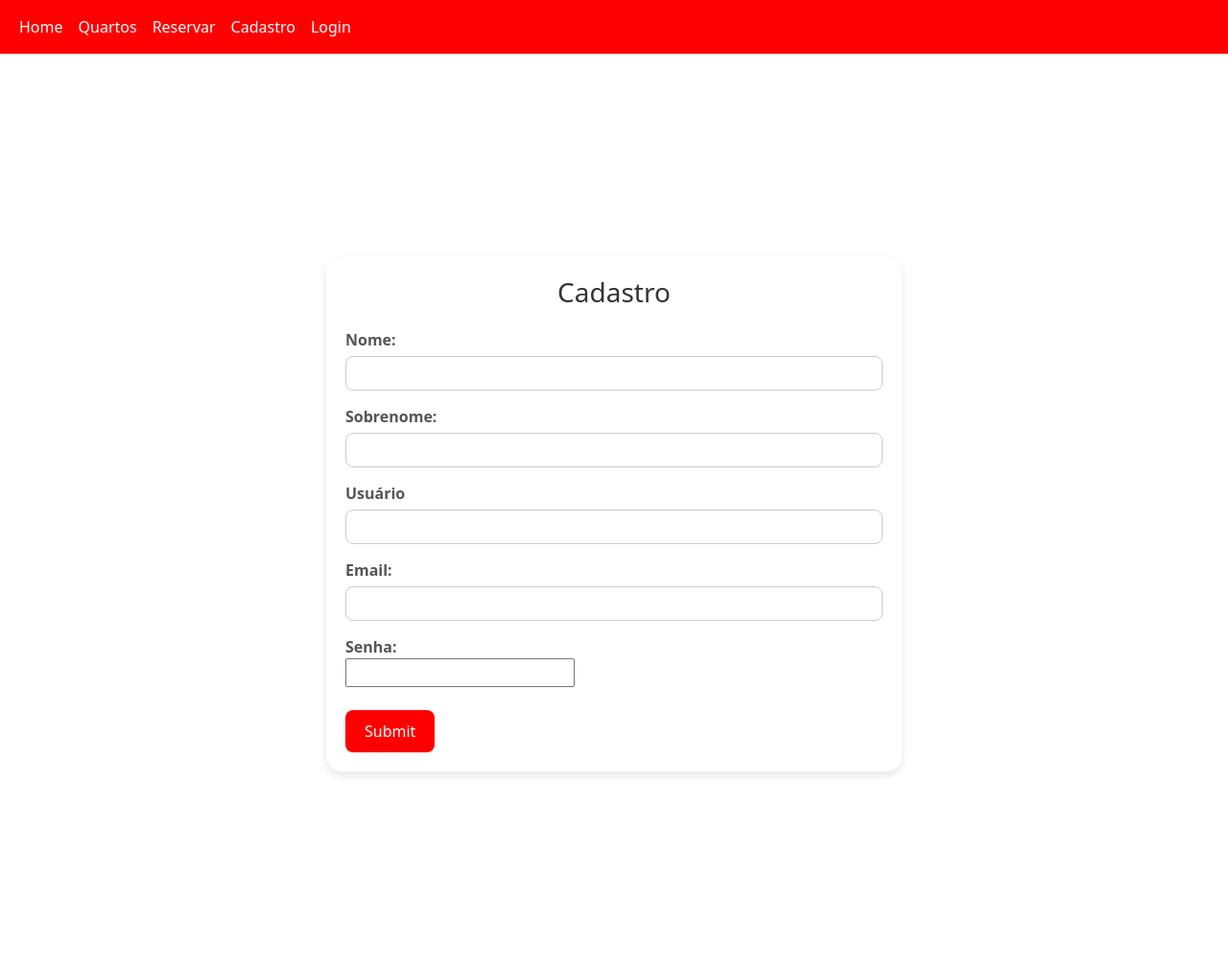
After one commit to TH4YSZ/Hotel-Senai, a Django app: page /cadastro in a window 1280 px wide. The commit adds this page. Shown: the whole page at 96% size. Run offline with Django 5.2, Linux system fonts and the light colour scheme.

Commit message:
Criação das páginas de cadastro e login, e das classes e formulários para cadastro e login de usuários

```diff
--- a/Aula_Teste/hotel/forms.py
+++ b/Aula_Teste/hotel/forms.py
@@ -15,3 +15,14 @@ class FormReserva(forms.Form):
     end = forms.CharField(label="Endereço", max_length=100)
     quarto = forms.ChoiceField(label="Tipo de Quarto", choices=TIPOS_QUARTOS)
     data = forms.CharField(label="Data", max_length=8)
+
+class FormCadastro(forms.Form):
+    first_name = forms.CharField(label="Nome", max_length=20)
+    last_name = forms.CharField(label="Sobrenome", max_length=20)
+    user = forms.CharField(label="Usuário", max_length=20)
+    email = forms.EmailField(label="Email", max_length=100)
+    password = forms.CharField(label="Senha", widget=forms.PasswordInput)
+
+class FormLogin(forms.Form):
+    user = forms.CharField(label="Usuário", max_length=20)
+    password = forms.CharField(label="Senha", widget=forms.PasswordInput)
--- /dev/null
+++ b/Aula_Teste/hotel/templates/cadastro.html
@@ -0,0 +1,38 @@
+{% extends 'index.html' %}
+{% load static %}
+
+{% block title %}
+    CADASTRO
+{% endblock %}
+
+{% block body %}
+    <main style="height: 100vh; display: flex; justify-content: center; align-items: center; margin: 5rem auto;" >
+        <div class="form-container">
+            <h3>Cadastro</h3>
+            <form action="cadastro" method="post">
+                {% csrf_token %}
+                <div>
+                    <label for="id_first_name">Nome:</label><br>
+                    {{ form.first_name }}
+                </div>
+                <div>
+                    <label for="id_last_name">Sobrenome:</label><br>
+                    {{ form.last_name }}
+                </div>
+                <div>
+                    <label for="id_user">Usuário</label><br>
+                    {{ form.user }}
+                </div>
+                <div>
+                    <label for="id_email">Email:</label><br>
+                    {{ form.email }}
+                </div>
+                <div>
+                    <label for="id_password">Senha:</label><br>
+                    {{ form.password }}
+                </div><br>
+                <input type="submit" value="Submit">
+            </form>
+        </div>
+    </main>
+{% endblock %}
--- a/Aula_Teste/hotel/urls.py
+++ b/Aula_Teste/hotel/urls.py
@@ -4,5 +4,7 @@ from . import views
 urlpatterns = [
     path('', views.homepage, name="home"),
     path('quartos', views.quartos, name="quartos"),
-    path('reserva', views.reserva, name="reserva")
+    path('reserva', views.reserva, name="reserva"),
+    path('cadastro', views.cadastro, name="cadastro"),
+    path('login', views.login, name="login")
 ]
--- a/Aula_Teste/hotel/views.py
+++ b/Aula_Teste/hotel/views.py
@@ -1,6 +1,10 @@
 from django.shortcuts import render, HttpResponse
 from .models import *
-from .forms import FormReserva
+from .forms import *
+from django.contrib.auth.models import User
+from django.contrib.auth import authenticate, login
+from django.conf import settings
+from django.shortcuts import redirect
 
 # Create your views here.
 def homepage(request):
@@ -18,30 +22,80 @@ def quartos(request):
     return render(request, 'quartos.html', context)
 
 def reserva(request):
-    context = {}
-    dados_hotel = Hotel.objects.all()
-    context["dados_hotel"] = dados_hotel
 
     # POST para validação
-    if request.method == "POST":
-        form = FormReserva(request.POST)
-        if form.is_valid():
-            # variavel para armazenar o que o formulário passo através do cleaned_data, que manipula o dicionário
-            var_nome = form.cleaned_data['nome']
-            var_sobrenome = form.cleaned_data['sobrenome']
-            var_email = form.cleaned_data['email']
-            var_idade = form.cleaned_data['idade']
-            var_end = form.cleaned_data['end']
-            var_quarto = form.cleaned_data['quarto']
-            var_data = form.cleaned_data['data']
+    if not request.user.is_authenticated:
+        return render(request, 'login')
+
+    else:
+        if request.method == "POST":
+            form = FormReserva(request.POST)
+            if form.is_valid():
+                # variavel para armazenar o que o formulário passo através do cleaned_data, que manipula o dicionário
+                var_nome = form.cleaned_data['nome']
+                var_sobrenome = form.cleaned_data['sobrenome']
+                var_email = form.cleaned_data['email']
+                var_idade = form.cleaned_data['idade']
+                var_end = form.cleaned_data['end']
+                var_quarto = form.cleaned_data['quarto']
+                var_data = form.cleaned_data['data']
 
 
-            user = Reserva(nome=var_nome, sobrenome=var_sobrenome, email=var_email, idade=var_idade, end=var_end, quarto=var_quarto, data=var_data)
-            # Armazena a informação no banco
+                user = Reserva(nome=var_nome, sobrenome=var_sobrenome, email=var_email, idade=var_idade, end=var_end, quarto=var_quarto, data=var_data)
+                # Armazena a informação no banco
+                user.save()
+
+        # GET
+        else:
+            form = FormReserva()
+
+        return render(request, "reserva.html", {"form": form})
+
+
+def cadastro(request):
+
+    if request.method == "POST":
+        form = FormCadastro(request.POST)
+        if form.is_valid():
+
+            var_first_name = form.cleaned_data['first_name']
+            var_last_name = form.cleaned_data['last_name']
+            var_user = form.cleaned_data['user']
+            var_email = form.cleaned_data['email']
+            var_password = form.cleaned_data['password']
+
+            user = User.objects.create_user(username= var_user, email=var_email, password=var_password)
+            user.first_name = var_first_name
+            user.last_name = var_last_name
             user.save()
+
+            return redirect("login")
+
+
+    else:
+        form = FormCadastro()
+
+    return render(request, "cadastro.html", {"form": form})
+
+
+def login(request):
+
+    if request.method == "POST":
+        form = FormLogin(request.POST)
+        if form.is_valid():
+
+            var_user = form.cleaned_data['user']
+            var_password = form.cleaned_data['password']
+
+            user = authenticate(username=var_user, password=var_password)
+
+            if user is not None:
+                return redirect("reserva")
+            else:
+                return redirect("login")
 
     # GET
     else:
-        form = FormReserva()
+        form = FormLogin()
 
-    return render(request, "reserva.html", {"form": form})
+    return render(request, "login.html", {"form": form})
--- a/Aula_Teste/templates/nav.html
+++ b/Aula_Teste/templates/nav.html
@@ -14,6 +14,12 @@
         <li class="nav-item">
           <a class="nav-link" href="reserva">Reservar</a>
         </li>
+        <li class="nav-item">
+          <a class="nav-link" href="cadastro">Cadastro</a>
+          <li class="nav-item">
+            <a class="nav-link" href="login">Login</a>
+          </li>
+        </li>
       </ul>
     </div>
   </div>
```
Also changed, not shown: Aula_Teste/hotel/templates/login.html (added, +26 -0 lines), Aula_Teste/db.sqlite3.
